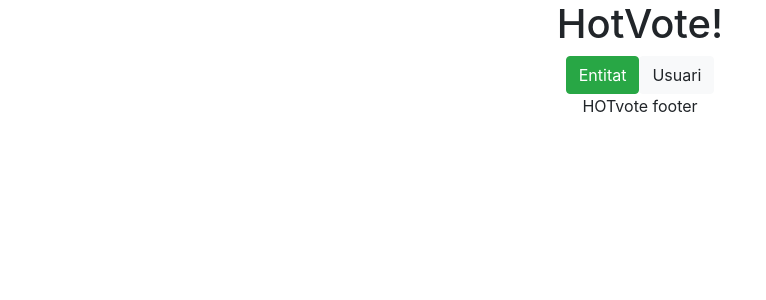
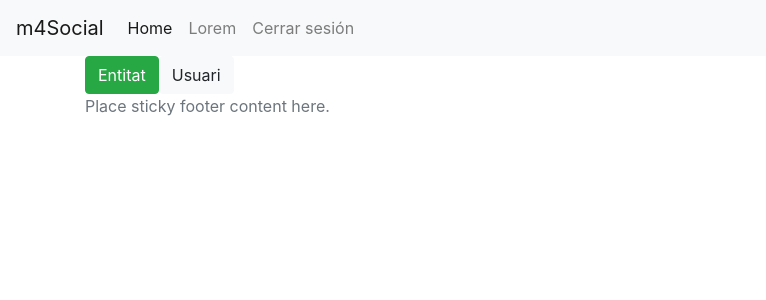
Before and after one commit to Guillemduno/hotvote, an Angular app: page / in a window 1280 px wide. Shown: the top 300 px of the page, without its empty margins (0-766 px from the left). Built offline with nearby package versions, Linux system fonts and the light colour scheme.

Commit message:
Corrijo header component y añado elementos. Modifico el footer y la start-component

```diff
--- a/src/app/app.component.html
+++ b/src/app/app.component.html
@@ -1,9 +1,3 @@
-<!--The content below is only a placeholder and can be replaced.-->
-<div style="text-align:center">
-  <h1>
-    {{ title }}!
-  </h1>
-
+<app-header></app-header>
 <router-outlet></router-outlet>
-
 <app-footer></app-footer>
--- a/src/app/app.module.ts
+++ b/src/app/app.module.ts
@@ -1,6 +1,5 @@
 import { BrowserModule } from '@angular/platform-browser';
 import { NgModule } from '@angular/core';
-
 import { AppComponent } from './app.component';
 import { FooterComponent } from './footer/footer.component';
 import { AppRoutingModule } from './/app-routing.module';
@@ -8,6 +7,7 @@ import { StartPageComponent } from './start-page/start-page.component';
 import { EntityFormComponent } from './entity-form/entity-form.component';
 import { UserFormComponent } from './user-form/user-form.component';
 import { EntityEventComponent } from './entity-event/entity-event.component';
+import { HeaderComponent } from './header/header.component';
 
 @NgModule({
   declarations: [
@@ -16,7 +16,8 @@ import { EntityEventComponent } from './entity-event/entity-event.component';
     StartPageComponent,
     EntityFormComponent,
     UserFormComponent,
-    EntityEventComponent
+    EntityEventComponent,
+    HeaderComponent
   ],
   imports: [
     BrowserModule,
--- a/src/app/entity-event/entity-event.component.html
+++ b/src/app/entity-event/entity-event.component.html
@@ -1,4 +1,20 @@
-<p>
-  entity-event works!
-</p>
+<div class="modal fade" id="exampleModal" tabindex="-1" role="dialog" aria-labelledby="exampleModalLabel" aria-hidden="true">
+  <div class="modal-dialog" role="document">
+    <div class="modal-content">
+      <div class="modal-header">
+        <h5 class="modal-title" id="exampleModalLabel">Modal title</h5>
+        <button type="button" class="close" data-dismiss="modal" aria-label="Close">
+          <span aria-hidden="true">&times;</span>
+        </button>
+      </div>
+      <div class="modal-body">
+        ...
+      </div>
+      <div class="modal-footer">
+        <button type="button" class="btn btn-secondary" data-dismiss="modal">Close</button>
+        <button type="button" class="btn btn-primary">Save changes</button>
+      </div>
+    </div>
+  </div>
+</div>
 <button routerLink="/startPage">BACK</button>
--- a/src/app/footer/footer.component.html
+++ b/src/app/footer/footer.component.html
@@ -1,3 +1,5 @@
-<p>
-  HOTvote footer
-</p>
+<footer class="footer">
+  <div class="container">
+    <span class="text-muted">Place sticky footer content here.</span>
+  </div>
+</footer>
--- a/src/app/header/header.component.html
+++ b/src/app/header/header.component.html
@@ -1,35 +1,20 @@
 <nav class="navbar navbar-expand-lg navbar-light bg-light">
-    <a class="navbar-brand" href="#">Navbar</a>
-    <button class="navbar-toggler p-0 border-0" type="button" data-toggle="offcanvas">
+  <a class="navbar-brand" href="#">m4Social</a>
+  <button class="navbar-toggler" type="button" data-toggle="collapse" data-target="#navbarSupportedContent" aria-controls="navbarSupportedContent" aria-expanded="false" aria-label="Toggle navigation">
     <span class="navbar-toggler-icon"></span>
   </button>
 
-    <div class="navbar-collapse offcanvas-collapse" id="navbarSupportedContent">
+  <div class="collapse navbar-collapse" id="navbarSupportedContent">
     <ul class="navbar-nav mr-auto">
       <li class="nav-item active">
         <a class="nav-link" href="#">Home <span class="sr-only">(current)</span></a>
       </li>
       <li class="nav-item">
-          <a class="nav-link" href="#">Link</a>
-        </li>
-        <li class="nav-item dropdown">
-          <a class="nav-link dropdown-toggle" href="#" id="navbarDropdown" role="button" data-toggle="dropdown" aria-haspopup="true" aria-expanded="false">
-            Dropdown
-          </a>
-          <div class="dropdown-menu" aria-labelledby="navbarDropdown">
-            <a class="dropdown-item" href="#">Action</a>
-            <a class="dropdown-item" href="#">Another action</a>
-            <div class="dropdown-divider"></div>
-            <a class="dropdown-item" href="#">Something else here</a>
-          </div>
+        <a class="nav-link" href="#">Lorem</a>
       </li>
       <li class="nav-item">
-          <a class="nav-link disabled" href="#">Disabled</a>
+        <a class="nav-link" href="#">Cerrar sesión</a>
       </li>
     </ul>
-      <form class="form-inline my-2 my-lg-0">
-        <input class="form-control mr-sm-2" type="search" placeholder="Search" aria-label="Search">
-        <button class="btn btn-outline-success my-2 my-sm-0" type="submit">Search</button>
-      </form>
   </div>
 </nav>
--- a/src/app/start-page/start-page.component.html
+++ b/src/app/start-page/start-page.component.html
@@ -1,2 +1,4 @@
-<button type="button" class="btn btn-success" routerLink="/entityForm">Entitat</button>
-<button type="button" class="btn btn-light" routerLink="/userForm">Usuari</button>
+<div class="container">
+    <button type="button" class="btn btn-success" routerLink="/entityForm">Entitat</button>
+    <button type="button" class="btn btn-light" routerLink="/userForm">Usuari</button>
+</div>
```
Lines whose indentation alone changed are shown as unchanged.
